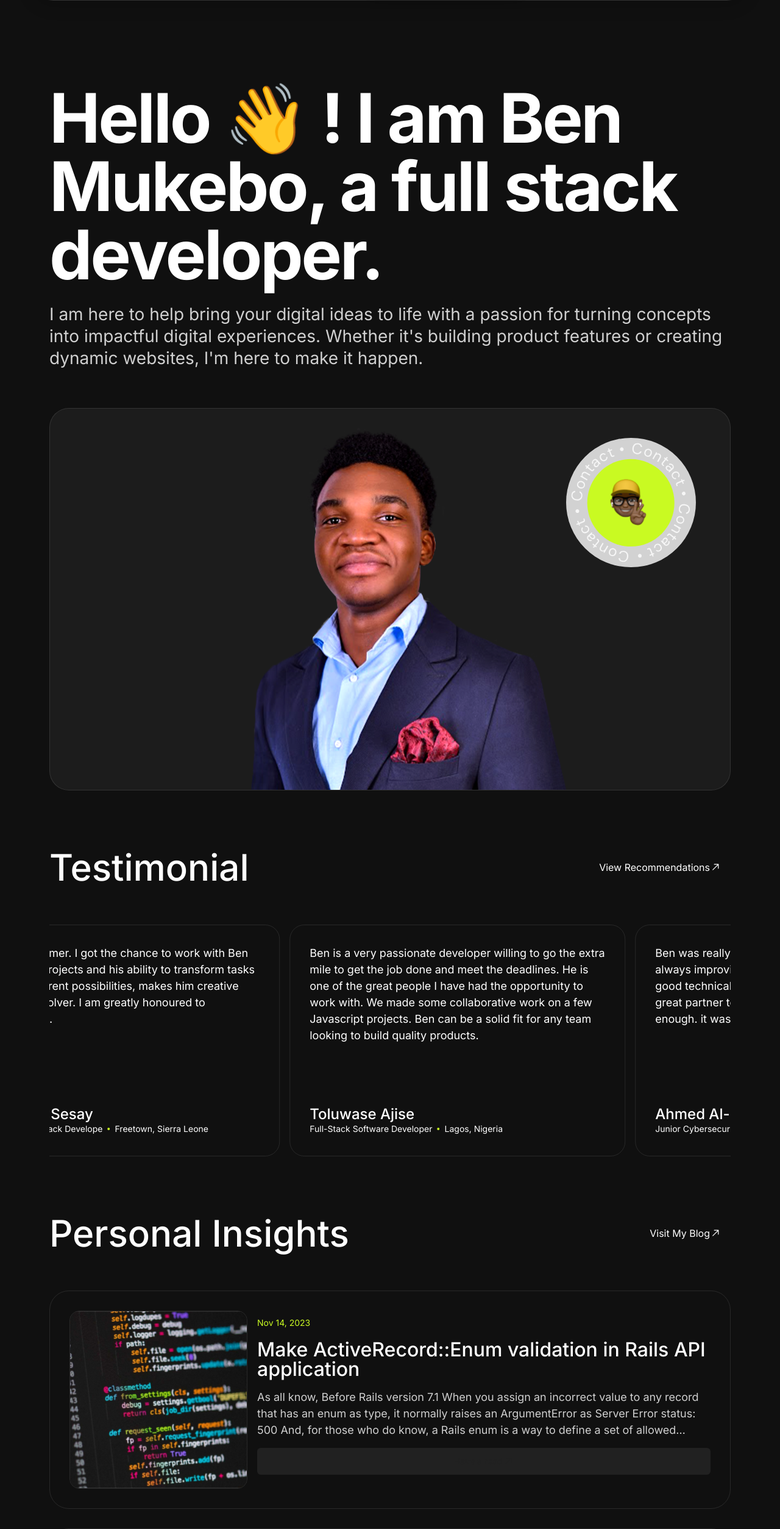
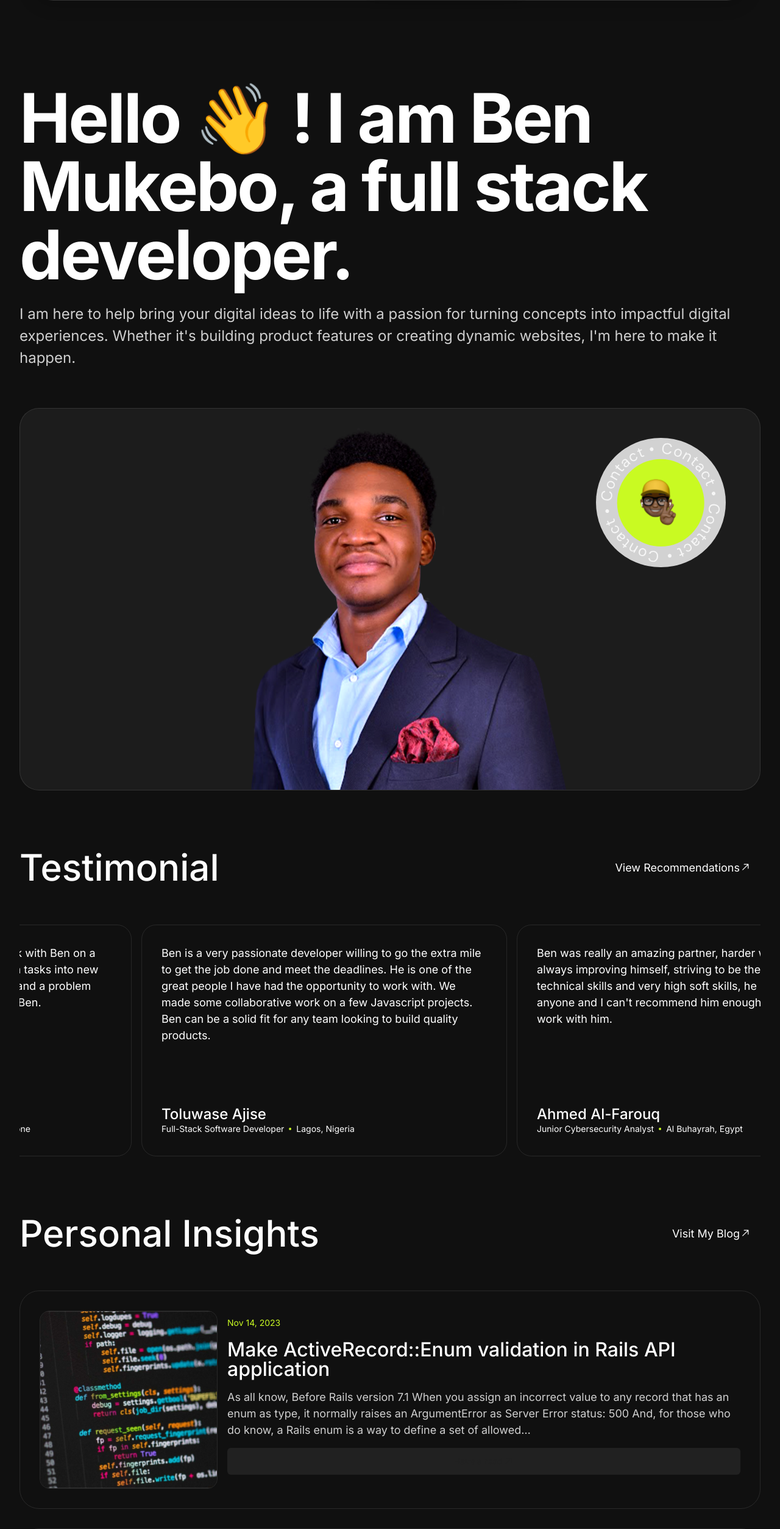
Before and after one commit to BenMukebo/ben-portfolior, a Next.js app: page / in a window 1280 px wide. Shown: the part 91-2598 px from the top of the page at 61% size. Built offline with nearby package versions, Linux system fonts and the light colour scheme.

Commit message:
Create LetsTalk section and import it in the home page

```diff
--- a/src/app/page.tsx
+++ b/src/app/page.tsx
@@ -10,7 +10,7 @@ import { ArrowTopRightIcon } from "@radix-ui/react-icons";
 import { Route } from "@/types/routes";
 import { Themes } from '@/enums/shared.enum';
 
-import { BlogItem, Testimonial } from "@/components";
+import { BlogItem, LetsTalk, Testimonial } from "@/components";
 import { ArticleI, blockArticlesData } from "@/components/blog-item/constants";
 import { TestimonialI, testimonialsData } from "@/components/testimonial/constants";
 
@@ -31,14 +31,14 @@ function Home() {
   );
 
   return (
-    <div className="px-4 flex__column gap-y-16 md:gap-y-24 bg-background md:px-8 max-w-[1182px] mx-auto">
-      <section className="w-full h-full pt-12">
+    <div className="flex__column gap-16 md:gap-24 pt-12 pb-8 px-4 md:px-8 max-w-screen-xxxl mx-auto ">
+      <section className="w-full max-w-7xl mx-auto">
         <div className="mb-16">
           <h1 className="header__h1 pb-6 text-white-foreground">
             Hello <span className="scale-y-110">👋</span> ! I am Ben Mukebo, a
             full stack developer.
           </h1>
-          <p className="text-white-light text-lg xl:text-2xl xl:leading-9">
+          <p className="text-white-light text-lg xl:text-xl">
             I am here to help bring your digital ideas to life with a passion
             for turning concepts into impactful digital experiences. Whether
             it&apos;s building product features or creating dynamic websites,
@@ -79,13 +79,13 @@ function Home() {
         {/* <Button>Click me</Button> */}
       </section>
 
-      <section className="w-full">
+      <section className="w-full max-w-7xl mx-auto">
         <div className="flex__between flex-wrap gap-1 mb-16">
           <h2 className="header__h2 text-white-foreground">Testimonial</h2>
 
           <Link
             href="https://www.linkedin.com/in/kasongo-mukebo-ben/details/recommendations/?detailScreenTabIndex=0"
-            className="flex__center text-18 text-white-foreground p-4"
+            className="flex__center text-lg text-white-foreground p-4"
             target='_blank'
           >
             <span>View Recommendations</span>
@@ -117,7 +117,7 @@ function Home() {
         </Carousel>
       </section>
 
-      <section className="w-full">
+      <section className="w-full max-w-7xl mx-auto">
         <div className="flex__between flex-wrap gap-1 mb-16">
           <h2 className="header__h2 text-white-foreground">
             Personal Insights
@@ -125,7 +125,7 @@ function Home() {
 
           <Link
             href={Route.BLOG}
-            className="flex__center text-18 text-white-foreground p-4"
+            className="flex__center text-lg text-white-foreground p-4"
           >
             <span>Visit My Blog</span>
             <ArrowTopRightIcon className="h-18 w-18" />
@@ -138,6 +138,9 @@ function Home() {
           ))}
         </ul>
       </section>
+
+      <LetsTalk />
+
     </div>
   );
 }
--- a/src/components/index.ts
+++ b/src/components/index.ts
@@ -1,2 +1,3 @@
 export * from './testimonial/Testimonial';
 export * from './blog-item/BlogItem';
+export * from './lets-talk/LetsTalk';
--- /dev/null
+++ b/src/components/lets-talk/LetsTalk.tsx
@@ -0,0 +1,22 @@
+import React from 'react'
+import { Button } from '../ui/button'
+
+export const LetsTalk = () => {
+  return (
+    <article className="w-full py-10 px-7 md:py-[66px] xl:pt-[91px] xl:pb-[78px] md:px-[58px] bg-[url('/images/lets-talk-gradient.svg')] border__fade__10 rounded-[32px]">
+      <div className="w-full max-w-[564px] xl:max-w-[1182px] mx-auto text-center">
+        <h3 className="header__h3 -tracking-[0.03em] md:text-52 xl:text-88 mb-8 md:mb-12 xl:mb-16">
+          Think I’d be a good fit for your team or project?
+        </h3>
+
+        <Button
+          variant="secondary"
+          // size="xxl"
+          className="w-full h-[104px] p-8 text-5xl leading-10 font-medium -tracking-[0.03em] rounded-[256px] xl:text-88 md:h-[136px] xl:h-[216px]"
+        >
+          Lets Talk
+        </Button>
+      </div>
+    </article>
+  )
+}
```
